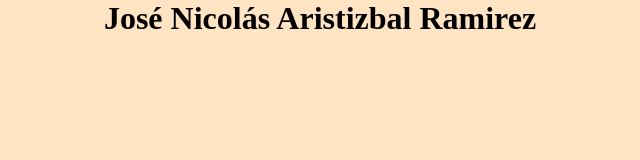
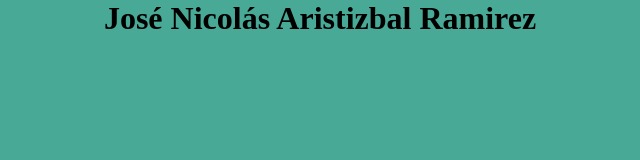
Before and after one commit to nicolas1996-ing/programacion-20241V, a website: page index.html in a window 1280 px wide. Shown: the whole page, without its empty margins (320-960 px from the left). Drawn offline with Linux system fonts and the light colour scheme.

Commit message:
change background color in index.html

```diff
--- a/style.css
+++ b/style.css
@@ -9,5 +9,5 @@ h1 {
 }
 
 body {
-  background-color: bisque;
+  background-color: rgb(73, 169, 151);
 }
```
